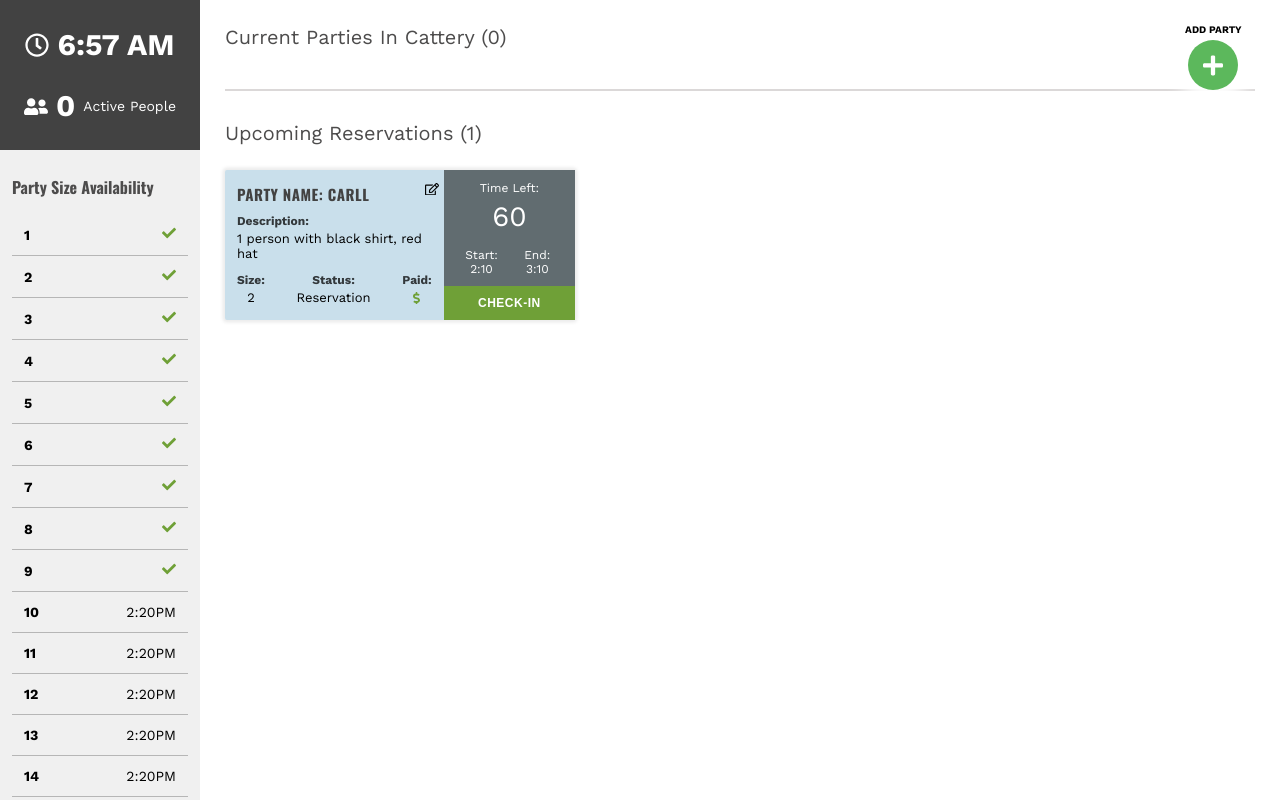
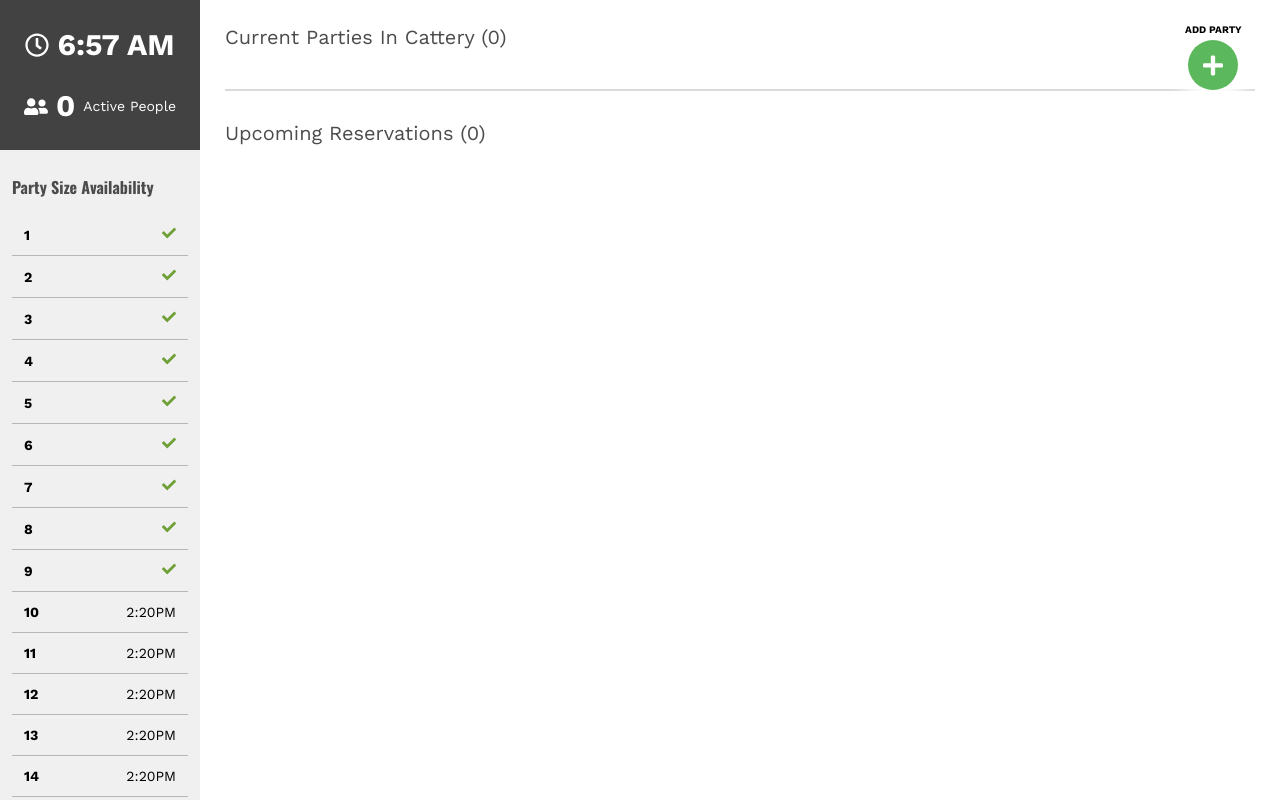
Before and after one commit to olivajames110/cattery, a React (Create React App) app: page / in a window 1280 px wide. Built offline with nearby package versions, Linux system fonts and the light colour scheme.

Commit message:
Added functionality-Counter, list logic, complete

```diff
--- a/src/components/cattery/addParty/addParty.js
+++ b/src/components/cattery/addParty/addParty.js
@@ -1,21 +1,8 @@
 import React, { Component } from 'react';
 import Input from '../../../utils/input/input';
 import TimeKeeper from 'react-timekeeper';
-
+import { plusIcon } from '../../../utils/icons/icons';
 import './css/addParty.css';
-let personn = [
-	{
-		name: 'Carll',
-		description: '1 person with black shirt, red hat',
-		numberInParty: 2,
-		paid: true,
-		status: 'In Room',
-		timeRemaining: 60,
-		timeStart: '2:10',
-		timeEnd: '3:10',
-		isReservation: false
-	}
-];
 
 class AddParty extends Component {
 	state = {
@@ -28,9 +15,9 @@
 		timeRemaining: 60,
 		timeStart: null,
 		timeEnd: null,
+		width: '100%',
 		isReservation: false,
-		reservationTime: null,
-		width: '100%'
+		reservationTime: null
 	};
 
 	componentDidMount() {
@@ -54,24 +41,9 @@
 		});
 	}
 
-	addParty = (num, people) => {
-		this.props.updateCurrentNumOfPeople(num, people);
+	addParty = (party, numOfNewPeople, isReservation) => {
+		this.props.updateCurrentPartyLists(party, numOfNewPeople, isReservation);
 	};
-
-	// handleGetTime = () => {
-	// 	let currentTime = formatAMPM(new Date()).toUpperCase();
-	// 	function formatAMPM(date) {
-	// 		let hours = date.getHours();
-	// 		let minutes = date.getMinutes();
-	// 		let ampm = hours >= 12 ? 'pm' : 'am';
-	// 		hours = hours % 12;
-	// 		hours = hours ? hours : 12; // the hour '0' should be '12'
-	// 		minutes = minutes < 10 ? '0' + minutes : minutes;
-	// 		let currentTime = hours + ':' + minutes + ' ' + ampm;
-	// 		return currentTime;
-	// 	}
-	// 	this.setState({});
-	// };\
 
 	handleUpdateWalkIn = () => {
 		this.setState({ isReservation: false });
@@ -113,25 +85,22 @@
 		});
 	};
 
+	// handleGetTime = () => {
+	// 	let currentTime = formatAMPM(new Date()).toUpperCase();
+	// 	function formatAMPM(date) {
+	// 		let hours = date.getHours();
+	// 		let minutes = date.getMinutes();
+	// 		let ampm = hours >= 12 ? 'pm' : 'am';
+	// 		hours = hours % 12;
+	// 		hours = hours ? hours : 12; // the hour '0' should be '12'
+	// 		minutes = minutes < 10 ? '0' + minutes : minutes;
+	// 		let currentTime = hours + ':' + minutes + ' ' + ampm;
+	// 		return currentTime;
+	// 	}
+	// 	this.setState({});
+	// };
+
 	render() {
-		const plusIcon = (
-			<svg
-				xmlns="http://www.w3.org/2000/svg"
-				aria-hidden="true"
-				focusable="false"
-				data-prefix="fas"
-				data-icon="plus"
-				class="svg-inline--fa fa-plus fa-w-14"
-				role="img"
-				viewBox="0 0 448 512"
-			>
-				<path
-					fill="currentColor"
-					d="M416 208H272V64c0-17.67-14.33-32-32-32h-32c-17.67 0-32 14.33-32 32v144H32c-17.67 0-32 14.33-32 32v32c0 17.67 14.33 32 32 32h144v144c0 17.67 14.33 32 32 32h32c17.67 0 32-14.33 32-32V304h144c17.67 0 32-14.33 32-32v-32c0-17.67-14.33-32-32-32z"
-				/>
-			</svg>
-		);
-
 		const styles_absBnt = {
 			padding: ' 8px 0',
 
@@ -190,6 +159,15 @@
 							<option value="4">4</option>
 							<option value="5">5</option>
 							<option value="6">6</option>
+							<option value="7">7</option>
+							<option value="8">8</option>
+							<option value="9">9</option>
+							<option value="10">10</option>
+							<option value="11">11</option>
+							<option value="12">12</option>
+							<option value="13">13</option>
+							<option value="14">14</option>
+							<option value="15">15</option>
 						</select>
 					</div>
 					<div id="walkIn-res__container">
@@ -233,7 +211,7 @@
 					</div>
 
 					<div
-						onClick={() => this.addParty(this.state.numberInParty, [this.state])}
+						onClick={() => this.addParty([this.state], this.state.numberInParty, this.state.isReservation)}
 						id="input-container-button"
 					>
 						<span>Add Party</span>
--- a/src/components/cattery/cattery.js
+++ b/src/components/cattery/cattery.js
@@ -4,7 +4,7 @@
 import PartySizeAvailability from './partySizeAvailability/partySizeAvailability';
 import Modal from '../../utils/modal/modal';
 import './css/cattery.css';
-
+import { clockIcon, usersIcon, plusIcon } from '../../utils/icons/icons';
 // Todo
 
 // -- Complete functionality
@@ -12,6 +12,7 @@
 // -- Party size availability functionality
 // -- Add 5 min button
 
+//house timer here
 class Cattery extends Component {
 	state = {
 		modalIsOpen: false,
@@ -20,30 +21,32 @@
 		currentTime: '2:10 PM',
 		listOfParties: [
 			// {
-			//    id: 123123,
+			// 	id: 111,
+			// 	name: 'Test',
+			// 	description: null,
+			// 	numberInParty: 5,
+			// 	paid: true,
+			// 	status: null,
+			// 	timeRemaining: 60,
+			// 	timeStart: null,
+			// 	timeEnd: null,
+			// 	width: '100%',
+			// 	isReservation: false,
+			// 	reservationTime: null
+			// }
+		],
+		listOfReservations: [
+			// {
 			// 	name: 'Carll',
 			// 	description: '1 person with black shirt, red hat',
 			// 	numberInParty: 2,
-			// 	paid: false,
+			// 	paid: true,
 			// 	status: 'In Room',
-			// 	timeRemaining: 0,
+			// 	timeRemaining: 60,
 			// 	timeStart: '2:10',
 			// 	timeEnd: '3:10',
-			// 	isReservation: false
+			// 	isReservation: true
 			// }
-		],
-		listOfReservations: [
-			{
-				name: 'Carll',
-				description: '1 person with black shirt, red hat',
-				numberInParty: 2,
-				paid: true,
-				status: 'In Room',
-				timeRemaining: 60,
-				timeStart: '2:10',
-				timeEnd: '3:10',
-				isReservation: true
-			}
 		]
 	};
 
@@ -60,13 +63,30 @@
 			let currentTime = hours + ':' + minutes + ' ' + ampm;
 			return currentTime;
 		}
+		setInterval(this.getCurrentTime, 1000);
 
 		this.setState({
-			currentTime: currentTime,
-			currentNumOfPeople: this.state.listOfParties.length,
-			currentNumOfReservations: this.state.listOfReservations.length
+			currentTime: currentTime
 		});
 	}
+
+	getCurrentTime = () => {
+		console.log('Current Time');
+		let currentTime = formatAMPM(new Date()).toUpperCase();
+		function formatAMPM(date) {
+			let hours = date.getHours();
+			let minutes = date.getMinutes();
+			let ampm = hours >= 12 ? 'pm' : 'am';
+			hours = hours % 12;
+			hours = hours ? hours : 12; // the hour '0' should be '12'
+			minutes = minutes < 10 ? '0' + minutes : minutes;
+			let currentTime = hours + ':' + minutes + ' ' + ampm;
+			return currentTime;
+		}
+		this.setState({
+			currentTime: currentTime
+		});
+	};
 
 	//Modal Toggle
 	handleModalToggle = () => {
@@ -75,89 +95,56 @@
 		});
 	};
 
-	handleRemoveParty = (id, numInParty) => {
-		let parties = this.state.listOfParties.filter(party => {
-			// console.log('partyId: ' + party.id);
-			// console.log('Id: ' + id);
+	//Removes Party from list
+	handleRemoveParty = (id, numInParty, partyData) => {
+		let updatedParties = this.state.listOfParties.filter(party => {
 			return party.id !== id;
 		});
 
 		this.setState({
-			listOfParties: parties,
+			listOfParties: updatedParties,
 			currentNumOfPeople: this.state.currentNumOfPeople - numInParty
 		});
 	};
 
-	updateCurrentNumOfPeople = (num, Party) => {
-		let newPartyList = [...this.state.listOfParties, ...Party];
-		this.setState({
-			currentNumOfPeople: Number(this.state.currentNumOfPeople) + Number(num),
-			listOfParties: newPartyList,
-			modalIsOpen: false
-		});
+	handleCheckReservation = id => {
+		console.log('Checked In');
+		// let newPartyList = [...this.state.listOfParties, ...Party];
+		// this.setState({
+		// 	currentNumOfPeople: Number(this.state.currentNumOfPeople) + Number(num),
+		// 	listOfParties: newPartyList,
+		// 	modalIsOpen: false
+		// });
+		// if (isReservation) {
+
+		// }
+	};
+
+	updateCurrentPartyLists = (party, numOfNewPeople, isReservation) => {
+		if (!isReservation) {
+			let newPartyList = [...this.state.listOfParties, ...party];
+			this.setState({
+				currentNumOfPeople: Number(this.state.currentNumOfPeople) + Number(numOfNewPeople),
+				listOfParties: newPartyList,
+				modalIsOpen: false
+			});
+		} else {
+			let newPartyList = [...this.state.listOfReservations, ...party];
+			this.setState({
+				currentNumOfPeople: Number(this.state.currentNumOfPeople) + Number(numOfNewPeople),
+				listOfReservations: newPartyList,
+				modalIsOpen: false
+			});
+		}
 	};
 
 	render() {
-		const clockIcon = (
-			<svg
-				xmlns="http://www.w3.org/2000/svg"
-				aria-hidden="true"
-				focusable="false"
-				data-prefix="far"
-				data-icon="clock"
-				class="svg-inline--fa fa-clock fa-w-16"
-				role="img"
-				viewBox="0 0 512 512"
-			>
-				<path
-					fill="currentColor"
-					d="M256 8C119 8 8 119 8 256s111 248 248 248 248-111 248-248S393 8 256 8zm0 448c-110.5 0-200-89.5-200-200S145.5 56 256 56s200 89.5 200 200-89.5 200-200 200zm61.8-104.4l-84.9-61.7c-3.1-2.3-4.9-5.9-4.9-9.7V116c0-6.6 5.4-12 12-12h32c6.6 0 12 5.4 12 12v141.7l66.8 48.6c5.4 3.9 6.5 11.4 2.6 16.8L334.6 349c-3.9 5.3-11.4 6.5-16.8 2.6z"
-				/>
-			</svg>
-		);
-
-		const usersIcon = (
-			<svg
-				xmlns="http://www.w3.org/2000/svg"
-				aria-hidden="true"
-				focusable="false"
-				data-prefix="fas"
-				data-icon="user-friends"
-				class="svg-inline--fa fa-user-friends fa-w-20"
-				role="img"
-				viewBox="0 0 640 512"
-			>
-				<path
-					fill="currentColor"
-					d="M192 256c61.9 0 112-50.1 112-112S253.9 32 192 32 80 82.1 80 144s50.1 112 112 112zm76.8 32h-8.3c-20.8 10-43.9 16-68.5 16s-47.6-6-68.5-16h-8.3C51.6 288 0 339.6 0 403.2V432c0 26.5 21.5 48 48 48h288c26.5 0 48-21.5 48-48v-28.8c0-63.6-51.6-115.2-115.2-115.2zM480 256c53 0 96-43 96-96s-43-96-96-96-96 43-96 96 43 96 96 96zm48 32h-3.8c-13.9 4.8-28.6 8-44.2 8s-30.3-3.2-44.2-8H432c-20.4 0-39.2 5.9-55.7 15.4 24.4 26.3 39.7 61.2 39.7 99.8v38.4c0 2.2-.5 4.3-.6 6.4H592c26.5 0 48-21.5 48-48 0-61.9-50.1-112-112-112z"
-				/>
-			</svg>
-		);
-
-		const plusIcon = (
-			<svg
-				xmlns="http://www.w3.org/2000/svg"
-				aria-hidden="true"
-				focusable="false"
-				data-prefix="fas"
-				data-icon="plus"
-				class="svg-inline--fa fa-plus fa-w-14"
-				role="img"
-				viewBox="0 0 448 512"
-			>
-				<path
-					fill="currentColor"
-					d="M416 208H272V64c0-17.67-14.33-32-32-32h-32c-17.67 0-32 14.33-32 32v144H32c-17.67 0-32 14.33-32 32v32c0 17.67 14.33 32 32 32h144v144c0 17.67 14.33 32 32 32h32c17.67 0 32-14.33 32-32V304h144c17.67 0 32-14.33 32-32v-32c0-17.67-14.33-32-32-32z"
-				/>
-			</svg>
-		);
-
 		return (
 			<div className="cattery-container">
 				{this.state.modalIsOpen ? (
 					<Modal click={this.handleModalToggle}>
 						<div id="number-of-people-container">
-							<AddParty updateCurrentNumOfPeople={this.updateCurrentNumOfPeople} />
+							<AddParty updateCurrentPartyLists={this.updateCurrentPartyLists} />
 						</div>
 					</Modal>
 				) : (
@@ -187,13 +174,13 @@
 						title="Current Parties In Cattery"
 						currentNumOfPeople={this.state.currentNumOfPeople}
 						listArray={this.state.listOfParties}
-						removeParty={this.handleRemoveParty}
+						onClick={this.handleRemoveParty}
 					/>
 					<ListOfParties
 						title="Upcoming Reservations"
 						currentNumOfPeople={this.state.currentNumOfReservations}
 						listArray={this.state.listOfReservations}
-						removeParty={this.handleRemoveParty}
+						onClick={this.handleCheckReservation}
 					/>
 				</div>
 			</div>
--- a/src/components/cattery/listOfParties/listOfParties.js
+++ b/src/components/cattery/listOfParties/listOfParties.js
@@ -3,7 +3,7 @@
 import PartyCard from './partyCard/partyCard';
 const ListOfParties = props => {
 	const peopleList = props.listArray.map(party => {
-		return <PartyCard removeParty={props.removeParty} party={party} />;
+		return <PartyCard key={party.id} onClick={props.onClick} party={party} />;
 	});
 
 	return (
--- a/src/components/cattery/listOfParties/partyCard/css/partyCard.css
+++ b/src/components/cattery/listOfParties/partyCard/css/partyCard.css
@@ -200,6 +200,7 @@
   z-index: 1;
   -webkit-animation: progressAnimiation 2s linear infinite;
           animation: progressAnimiation 2s linear infinite;
+  max-width: 100%;
 }
 
 .fill:after {
--- a/src/components/cattery/listOfParties/partyCard/css/partyCard.scss
+++ b/src/components/cattery/listOfParties/partyCard/css/partyCard.scss
@@ -156,6 +156,7 @@
 	height: 100%;
 	z-index: 1;
 	animation: progressAnimiation 2s linear infinite;
+	max-width: 100%;
 	&:after {
 		content: '';
 
--- a/src/components/cattery/listOfParties/partyCard/partyCard.js
+++ b/src/components/cattery/listOfParties/partyCard/partyCard.js
@@ -1,25 +1,42 @@
 import React, { Component } from 'react';
 import './css/partyCard.css';
+import { edit, checkMark, dollarSign } from '../../../../utils/icons/icons';
 
 class PartyCard extends Component {
 	state = {
-		id: this.props.party.id,
-		name: this.props.party.name,
-		description: this.props.party.description,
-		numberInParty: this.props.party.numberInParty,
+		timeRemaining: 60,
 		timeStart: this.props.party.timeStart,
 		timeEnd: this.props.party.timeEnd,
-		timeRemaining: this.props.party.timeRemaining,
-		isReservation: this.props.party.isReservation,
-		paid: this.props.party.paid,
-		width: this.props.party.width
+		width: '0%',
+		isReservation: this.props.party.isReservation
 	};
 
 	componentDidMount() {
-		this.setState({});
+		this.handleStartCountdown();
 	}
 
+	componentWillUnmount() {
+		// use intervalId from the state to clear the interval
+		console.log('Unmounted');
+		// clearInterval(this.state.intervalId);
+	}
+
+	handleStartCountdown = () => {
+		let timeStart = this.props.party.timeStart;
+
+		let currentTime = setInterval(() => {
+			let widthAmt = `${100 - 100 / (60 / this.state.timeRemaining)}%`;
+			console.log(widthAmt);
+			this.setState({
+				timeRemaining: this.state.timeRemaining - 1,
+				width: widthAmt
+			});
+		}, 60000);
+	};
+
 	handleCheckIn = () => {
+		console.log('CHECKED IN');
+
 		this.setState({
 			isReservation: false
 		});
@@ -27,6 +44,7 @@
 
 	handleComplete = () => {
 		console.log('Complete');
+		// this.handleStartCountdown();
 	};
 
 	handleFill = () => {
@@ -36,80 +54,26 @@
 	};
 
 	render() {
-		const checkMark = (
-			<svg
-				xmlns="http://www.w3.org/2000/svg"
-				className="checkmark"
-				aria-hidden="true"
-				focusable="false"
-				data-prefix="fas"
-				data-icon="check"
-				class="svg-inline--fa fa-check fa-w-16"
-				role="img"
-				viewBox="0 0 512 512"
-			>
-				<path
-					fill="currentColor"
-					d="M173.898 439.404l-166.4-166.4c-9.997-9.997-9.997-26.206 0-36.204l36.203-36.204c9.997-9.998 26.207-9.998 36.204 0L192 312.69 432.095 72.596c9.997-9.997 26.207-9.997 36.204 0l36.203 36.204c9.997 9.997 9.997 26.206 0 36.204l-294.4 294.401c-9.998 9.997-26.207 9.997-36.204-.001z"
-				/>
-			</svg>
-		);
-
-		const edit = (
-			<svg
-				xmlns="http://www.w3.org/2000/svg"
-				aria-hidden="true"
-				focusable="false"
-				data-prefix="far"
-				data-icon="edit"
-				class="svg-inline--fa fa-edit fa-w-18"
-				role="img"
-				viewBox="0 0 576 512"
-			>
-				<path
-					fill="currentColor"
-					d="M402.3 344.9l32-32c5-5 13.7-1.5 13.7 5.7V464c0 26.5-21.5 48-48 48H48c-26.5 0-48-21.5-48-48V112c0-26.5 21.5-48 48-48h273.5c7.1 0 10.7 8.6 5.7 13.7l-32 32c-1.5 1.5-3.5 2.3-5.7 2.3H48v352h352V350.5c0-2.1.8-4.1 2.3-5.6zm156.6-201.8L296.3 405.7l-90.4 10c-26.2 2.9-48.5-19.2-45.6-45.6l10-90.4L432.9 17.1c22.9-22.9 59.9-22.9 82.7 0l43.2 43.2c22.9 22.9 22.9 60 .1 82.8zM460.1 174L402 115.9 216.2 301.8l-7.3 65.3 65.3-7.3L460.1 174zm64.8-79.7l-43.2-43.2c-4.1-4.1-10.8-4.1-14.8 0L436 82l58.1 58.1 30.9-30.9c4-4.2 4-10.8-.1-14.9z"
-				/>
-			</svg>
-		);
-
-		const dollarSign = (
-			<svg
-				xmlns="http://www.w3.org/2000/svg"
-				aria-hidden="true"
-				focusable="false"
-				data-prefix="fas"
-				data-icon="dollar-sign"
-				class="svg-inline--fa fa-dollar-sign fa-w-9"
-				role="img"
-				viewBox="0 0 288 512"
-			>
-				<path
-					fill="currentColor"
-					d="M209.2 233.4l-108-31.6C88.7 198.2 80 186.5 80 173.5c0-16.3 13.2-29.5 29.5-29.5h66.3c12.2 0 24.2 3.7 34.2 10.5 6.1 4.1 14.3 3.1 19.5-2l34.8-34c7.1-6.9 6.1-18.4-1.8-24.5C238 74.8 207.4 64.1 176 64V16c0-8.8-7.2-16-16-16h-32c-8.8 0-16 7.2-16 16v48h-2.5C45.8 64-5.4 118.7.5 183.6c4.2 46.1 39.4 83.6 83.8 96.6l102.5 30c12.5 3.7 21.2 15.3 21.2 28.3 0 16.3-13.2 29.5-29.5 29.5h-66.3C100 368 88 364.3 78 357.5c-6.1-4.1-14.3-3.1-19.5 2l-34.8 34c-7.1 6.9-6.1 18.4 1.8 24.5 24.5 19.2 55.1 29.9 86.5 30v48c0 8.8 7.2 16 16 16h32c8.8 0 16-7.2 16-16v-48.2c46.6-.9 90.3-28.6 105.7-72.7 21.5-61.6-14.6-124.8-72.5-141.7z"
-				/>
-			</svg>
-		);
 		return (
 			<div
 				style={{
-					backgroundColor: this.state.timeRemaining !== 0 ? '#fbfbfb' : '#ffbaba'
+					backgroundColor: this.state.timeRemaining >= 1 ? '#fbfbfb' : '#ffbaba'
 				}}
 				className={`party-wrapper ${this.state.isReservation ? 'reservation' : ''}`}
 			>
 				<div className="details-container">
 					<span className="edit-btn">{edit}</span>
 					<div className="detail-row" id="name">
-						Party Name: {this.state.name} {this.state.id}
+						Party Name: {this.props.party.name}
 					</div>
 					<div className="detail-row" id="description">
 						<span className="details-title">Description:</span>
-						<span className="details-value">{this.state.description}</span>
+						<span className="details-value">{this.props.party.description}</span>
 					</div>
 					<div className="sub-details-container">
 						<div className="detail-row" id="number-in-party">
 							<span className="details-title">Size:</span>
-							<span className="details-value">{this.state.numberInParty}</span>
+							<span className="details-value">{this.props.party.numberInParty}</span>
 						</div>
 						<div className="detail-row" id="status">
 							<span className="details-title">Status:</span>
@@ -119,7 +83,10 @@
 						</div>
 						<div className="detail-row" id="payment">
 							<span className="details-title">Paid:</span>
-							<span style={{ color: this.state.paid ? '#6fa037' : '#c1c0c0' }} className="details-value">
+							<span
+								style={{ color: this.props.party.paid ? '#6fa037' : '#c1c0c0' }}
+								className="details-value"
+							>
 								{dollarSign}
 							</span>
 						</div>
@@ -144,9 +111,11 @@
 					</div>
 					<div className="cta-container">
 						<button
-							onClick={() => {
-								this.props.removeParty(this.state.id, this.state.numberInParty);
-							}}
+							onClick={
+								this.state.isReservation
+									? () => this.handleCheckIn()
+									: () => this.props.onClick(this.props.party.id, this.props.party.numberInParty)
+							}
 							className="complete-btn"
 						>
 							<span>{this.state.isReservation ? 'Check-In' : 'Complete'}</span>
--- /dev/null
+++ b/src/utils/icons/icons.js
@@ -0,0 +1,139 @@
+import React from 'react';
+
+export const checkMark = (
+	<svg
+		xmlns="http://www.w3.org/2000/svg"
+		className="checkmark"
+		aria-hidden="true"
+		focusable="false"
+		data-prefix="fas"
+		data-icon="check"
+		class="svg-inline--fa fa-check fa-w-16"
+		role="img"
+		viewBox="0 0 512 512"
+	>
+		<path
+			fill="currentColor"
+			d="M173.898 439.404l-166.4-166.4c-9.997-9.997-9.997-26.206 0-36.204l36.203-36.204c9.997-9.998 26.207-9.998 36.204 0L192 312.69 432.095 72.596c9.997-9.997 26.207-9.997 36.204 0l36.203 36.204c9.997 9.997 9.997 26.206 0 36.204l-294.4 294.401c-9.998 9.997-26.207 9.997-36.204-.001z"
+		/>
+	</svg>
+);
+
+export const edit = (
+	<svg
+		xmlns="http://www.w3.org/2000/svg"
+		aria-hidden="true"
+		focusable="false"
+		data-prefix="far"
+		data-icon="edit"
+		class="svg-inline--fa fa-edit fa-w-18"
+		role="img"
+		viewBox="0 0 576 512"
+	>
+		<path
+			fill="currentColor"
+			d="M402.3 344.9l32-32c5-5 13.7-1.5 13.7 5.7V464c0 26.5-21.5 48-48 48H48c-26.5 0-48-21.5-48-48V112c0-26.5 21.5-48 48-48h273.5c7.1 0 10.7 8.6 5.7 13.7l-32 32c-1.5 1.5-3.5 2.3-5.7 2.3H48v352h352V350.5c0-2.1.8-4.1 2.3-5.6zm156.6-201.8L296.3 405.7l-90.4 10c-26.2 2.9-48.5-19.2-45.6-45.6l10-90.4L432.9 17.1c22.9-22.9 59.9-22.9 82.7 0l43.2 43.2c22.9 22.9 22.9 60 .1 82.8zM460.1 174L402 115.9 216.2 301.8l-7.3 65.3 65.3-7.3L460.1 174zm64.8-79.7l-43.2-43.2c-4.1-4.1-10.8-4.1-14.8 0L436 82l58.1 58.1 30.9-30.9c4-4.2 4-10.8-.1-14.9z"
+		/>
+	</svg>
+);
+
+export const dollarSign = (
+	<svg
+		xmlns="http://www.w3.org/2000/svg"
+		aria-hidden="true"
+		focusable="false"
+		data-prefix="fas"
+		data-icon="dollar-sign"
+		class="svg-inline--fa fa-dollar-sign fa-w-9"
+		role="img"
+		viewBox="0 0 288 512"
+	>
+		<path
+			fill="currentColor"
+			d="M209.2 233.4l-108-31.6C88.7 198.2 80 186.5 80 173.5c0-16.3 13.2-29.5 29.5-29.5h66.3c12.2 0 24.2 3.7 34.2 10.5 6.1 4.1 14.3 3.1 19.5-2l34.8-34c7.1-6.9 6.1-18.4-1.8-24.5C238 74.8 207.4 64.1 176 64V16c0-8.8-7.2-16-16-16h-32c-8.8 0-16 7.2-16 16v48h-2.5C45.8 64-5.4 118.7.5 183.6c4.2 46.1 39.4 83.6 83.8 96.6l102.5 30c12.5 3.7 21.2 15.3 21.2 28.3 0 16.3-13.2 29.5-29.5 29.5h-66.3C100 368 88 364.3 78 357.5c-6.1-4.1-14.3-3.1-19.5 2l-34.8 34c-7.1 6.9-6.1 18.4 1.8 24.5 24.5 19.2 55.1 29.9 86.5 30v48c0 8.8 7.2 16 16 16h32c8.8 0 16-7.2 16-16v-48.2c46.6-.9 90.3-28.6 105.7-72.7 21.5-61.6-14.6-124.8-72.5-141.7z"
+		/>
+	</svg>
+);
+
+export const clockIcon = (
+	<svg
+		xmlns="http://www.w3.org/2000/svg"
+		aria-hidden="true"
+		focusable="false"
+		data-prefix="far"
+		data-icon="clock"
+		class="svg-inline--fa fa-clock fa-w-16"
+		role="img"
+		viewBox="0 0 512 512"
+	>
+		<path
+			fill="currentColor"
+			d="M256 8C119 8 8 119 8 256s111 248 248 248 248-111 248-248S393 8 256 8zm0 448c-110.5 0-200-89.5-200-200S145.5 56 256 56s200 89.5 200 200-89.5 200-200 200zm61.8-104.4l-84.9-61.7c-3.1-2.3-4.9-5.9-4.9-9.7V116c0-6.6 5.4-12 12-12h32c6.6 0 12 5.4 12 12v141.7l66.8 48.6c5.4 3.9 6.5 11.4 2.6 16.8L334.6 349c-3.9 5.3-11.4 6.5-16.8 2.6z"
+		/>
+	</svg>
+);
+
+export const usersIcon = (
+	<svg
+		xmlns="http://www.w3.org/2000/svg"
+		aria-hidden="true"
+		focusable="false"
+		data-prefix="fas"
+		data-icon="user-friends"
+		class="svg-inline--fa fa-user-friends fa-w-20"
+		role="img"
+		viewBox="0 0 640 512"
+	>
+		<path
+			fill="currentColor"
+			d="M192 256c61.9 0 112-50.1 112-112S253.9 32 192 32 80 82.1 80 144s50.1 112 112 112zm76.8 32h-8.3c-20.8 10-43.9 16-68.5 16s-47.6-6-68.5-16h-8.3C51.6 288 0 339.6 0 403.2V432c0 26.5 21.5 48 48 48h288c26.5 0 48-21.5 48-48v-28.8c0-63.6-51.6-115.2-115.2-115.2zM480 256c53 0 96-43 96-96s-43-96-96-96-96 43-96 96 43 96 96 96zm48 32h-3.8c-13.9 4.8-28.6 8-44.2 8s-30.3-3.2-44.2-8H432c-20.4 0-39.2 5.9-55.7 15.4 24.4 26.3 39.7 61.2 39.7 99.8v38.4c0 2.2-.5 4.3-.6 6.4H592c26.5 0 48-21.5 48-48 0-61.9-50.1-112-112-112z"
+		/>
+	</svg>
+);
+
+export const plusIcon = (
+	<svg
+		xmlns="http://www.w3.org/2000/svg"
+		aria-hidden="true"
+		focusable="false"
+		data-prefix="fas"
+		data-icon="plus"
+		class="svg-inline--fa fa-plus fa-w-14"
+		role="img"
+		viewBox="0 0 448 512"
+	>
+		<path
+			fill="currentColor"
+			d="M416 208H272V64c0-17.67-14.33-32-32-32h-32c-17.67 0-32 14.33-32 32v144H32c-17.67 0-32 14.33-32 32v32c0 17.67 14.33 32 32 32h144v144c0 17.67 14.33 32 32 32h32c17.67 0 32-14.33 32-32V304h144c17.67 0 32-14.33 32-32v-32c0-17.67-14.33-32-32-32z"
+		/>
+	</svg>
+);
+
+//    export const FacebookIcon = props => (
+// <svg
+// 	id="facebook-icon"
+// 	aria-hidden="true"
+// 	focusable="false"
+// 	data-prefix="fab"
+// 	data-icon="facebook-square"
+// 	class="svg-inline--fa fa-facebook-square fa-w-14"
+// 	role="img"
+// 	xmlns="http://www.w3.org/2000/svg"
+// 	viewBox="0 0 448 512"
+// 	style={{ fontSize: props.width }}
+// >
+// 	<path
+// 		fill="currentColor"
+// 		d="M400 32H48A48 48 0 0 0 0 80v352a48 48 0 0 0 48 48h137.25V327.69h-63V256h63v-54.64c0-62.15 37-96.48 93.67-96.48 27.14 0 55.52 4.84 55.52 4.84v61h-31.27c-30.81 0-40.42 19.12-40.42 38.73V256h68.78l-11 71.69h-57.78V480H400a48 48 0 0 0 48-48V80a48 48 0 0 0-48-48z"
+// 	/>
+// </svg>
+// );
+
+export default {
+	checkMark,
+	edit,
+	dollarSign,
+	clockIcon,
+	usersIcon,
+	plusIcon
+};
```
Also changed, not shown: package.json (+7 -1 lines), 2 other files (tests, documents, lock files or other folders).
